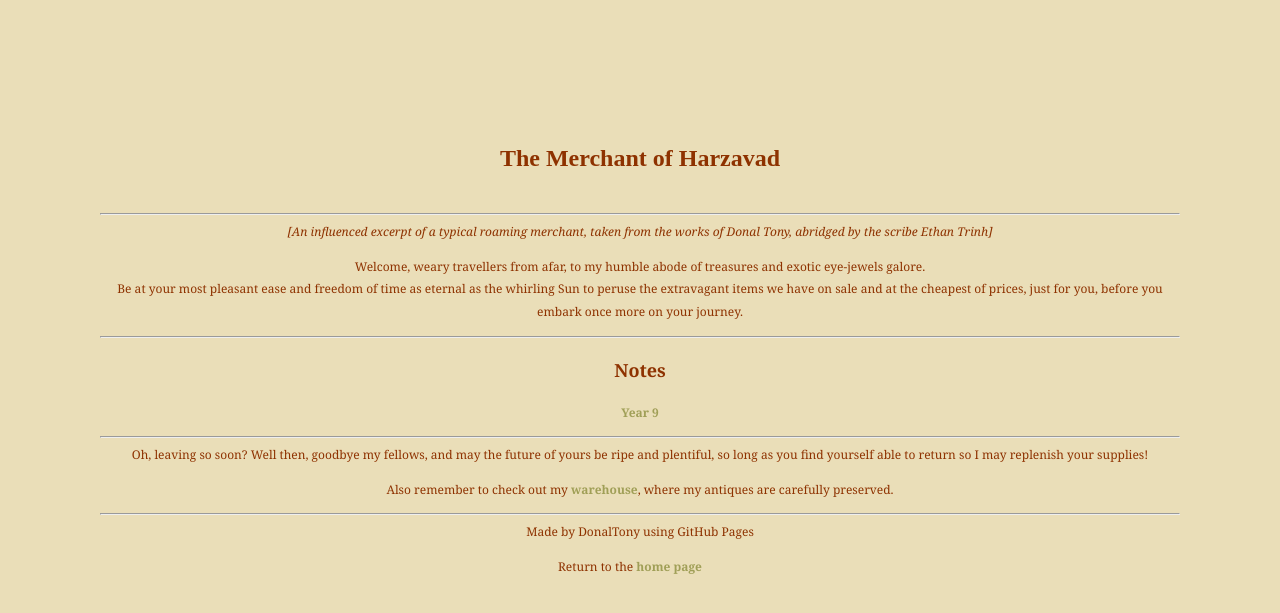
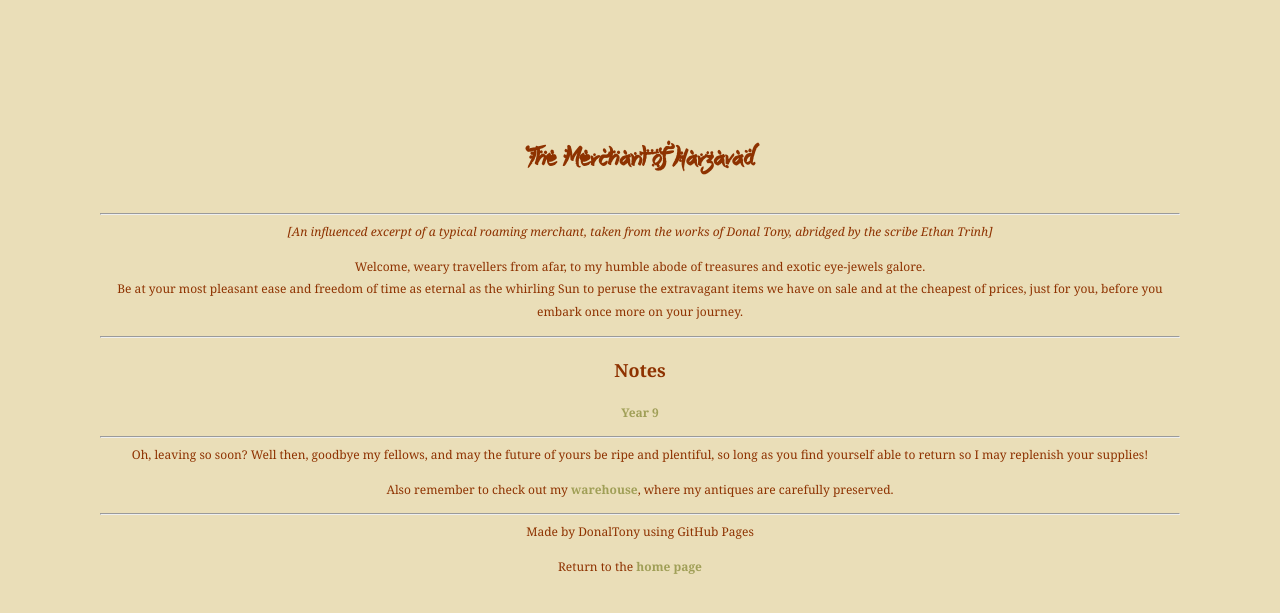
Before and after one commit to dvaraka/the-merchant, a Jekyll site: the page built from index.md, in a window 1280 px wide. Shown: the top 613 px of the page. Built offline with Jekyll 4.4.1, drawn with Linux system fonts in a browser that asks for light colours; our own code applies the rules of GitHub Pages for plain Markdown files.

Commit message:
Update main.css

```diff
--- a/assets/css/main.css
+++ b/assets/css/main.css
@@ -66,5 +66,5 @@ footer a:link, footer a:visited {
 }
 
 h1 {
-    font-family: 'ArabiMagic';
+    font-family: 'ArabicMagic';
 }
```
